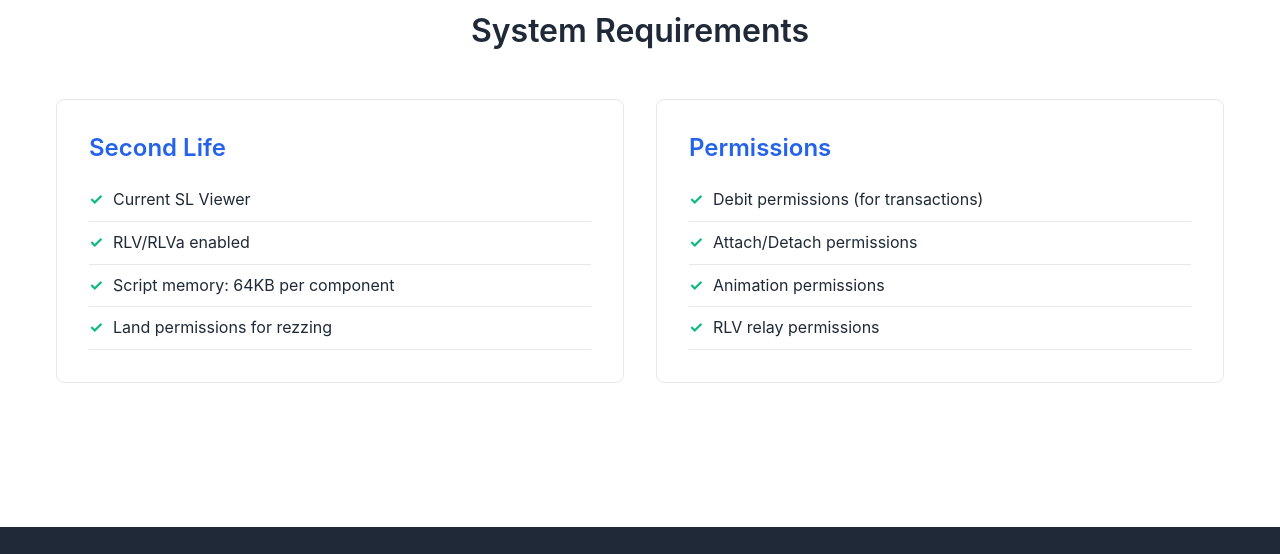
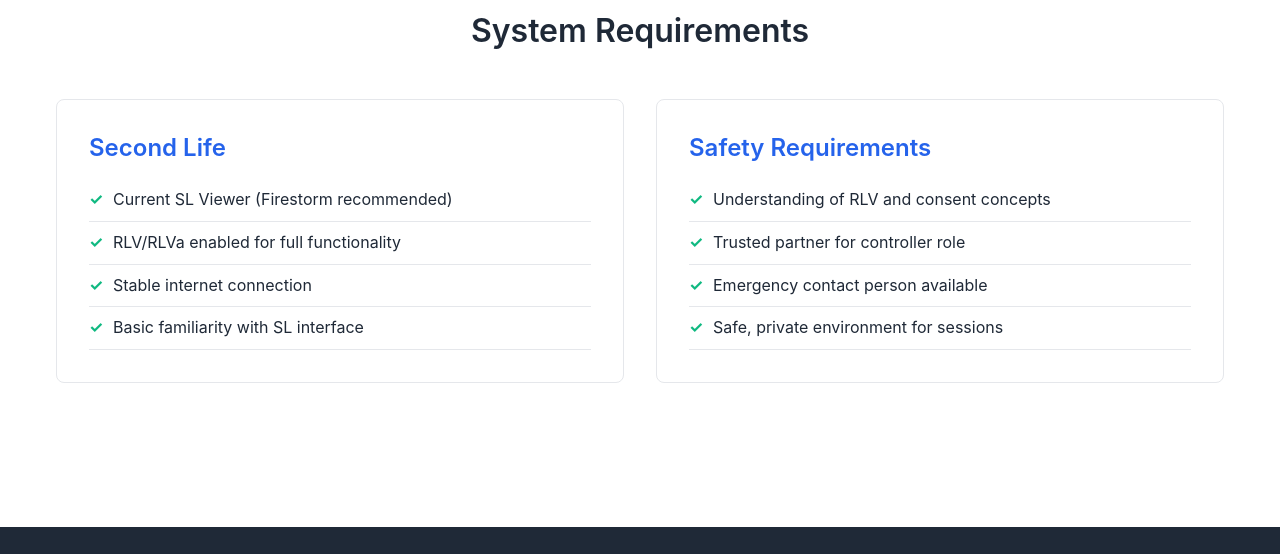
Before and after one commit to BrittRose-SL/drone-controller-docs, a plain HTML site: page index.html in a window 1280 px wide. Shown: the part 1920-2474 px from the top of the page. Drawn offline with Linux system fonts and the light colour scheme.

Commit message:
Update index.html

```diff
--- a/index.html
+++ b/index.html
@@ -47,7 +47,7 @@
             <p>Complete documentation for the LSL-based drone controller system including Wearer HUD, Owner HUD, Programmer Station, and Charging Pad components.</p>
             <div class="hero-buttons">
                 <a href="wearer-hud/index.html" class="btn btn-primary">Get Started</a>
-                <a href="https://github.com/BrittRose-SL/drone-controller-scripts" class="btn btn-secondary" target="_blank">View Scripts</a>
+                <a href="https://github.com/yourusername/drone-controller-scripts" class="btn btn-secondary" target="_blank">View Scripts</a>
             </div>
         </div>
     </header>
@@ -94,7 +94,7 @@
                         <div class="step-number">1</div>
                         <div class="step-content">
                             <h3>Installation</h3>
-                            <p>Download the latest scripts from our <a href="https://github.com/BrittRose-SL/drone-controller-scripts" target="_blank">GitHub repository</a> and follow the installation guide.</p>
+                            <p>Download the latest scripts from our <a href="https://github.com/yourusername/drone-controller-scripts" target="_blank">GitHub repository</a> and follow the installation guide.</p>
                         </div>
                     </div>
 
@@ -124,20 +124,20 @@
                     <div class="req-card">
                         <h3>Second Life</h3>
                         <ul>
-                            <li>Current SL Viewer</li>
-                            <li>RLV/RLVa enabled</li>
-                            <li>Script memory: 64KB per component</li>
-                            <li>Land permissions for rezzing</li>
+                            <li>Current SL Viewer (Firestorm recommended)</li>
+                            <li>RLV/RLVa enabled for full functionality</li>
+                            <li>Stable internet connection</li>
+                            <li>Basic familiarity with SL interface</li>
                         </ul>
                     </div>
 
                     <div class="req-card">
-                        <h3>Permissions</h3>
+                        <h3>Safety Requirements</h3>
                         <ul>
-                            <li>Debit permissions (for transactions)</li>
-                            <li>Attach/Detach permissions</li>
-                            <li>Animation permissions</li>
-                            <li>RLV relay permissions</li>
+                            <li>Understanding of RLV and consent concepts</li>
+                            <li>Trusted partner for controller role</li>
+                            <li>Emergency contact person available</li>
+                            <li>Safe, private environment for sessions</li>
                         </ul>
                     </div>
                 </div>
@@ -171,8 +171,8 @@
                 <div class="footer-section">
                     <h3>Development</h3>
                     <ul>
-                        <li><a href="https://github.com/BrittRose-SL/drone-controller-scripts" target="_blank">GitHub Repository</a></li>
-                        <li><a href="https://github.com/BrittRose-SL/drone-controller-docs" target="_blank">Documentation Source</a></li>
+                        <li><a href="https://github.com/yourusername/drone-controller-scripts" target="_blank">GitHub Repository</a></li>
+                        <li><a href="https://github.com/yourusername/drone-controller-docs" target="_blank">Documentation Source</a></li>
                         <li><a href="contributing/index.html">Contributing</a></li>
                         <li><a href="api/index.html">API Reference</a></li>
                     </ul>
```
